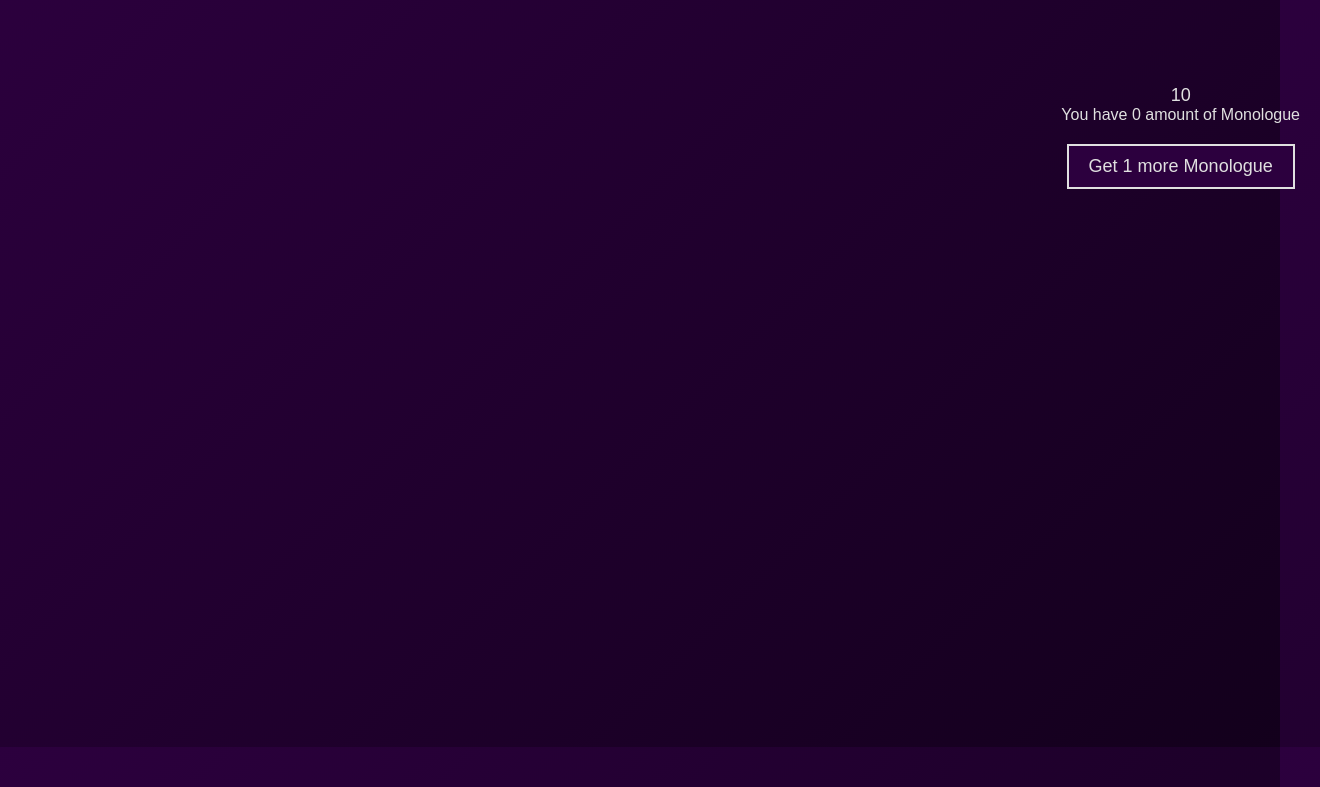
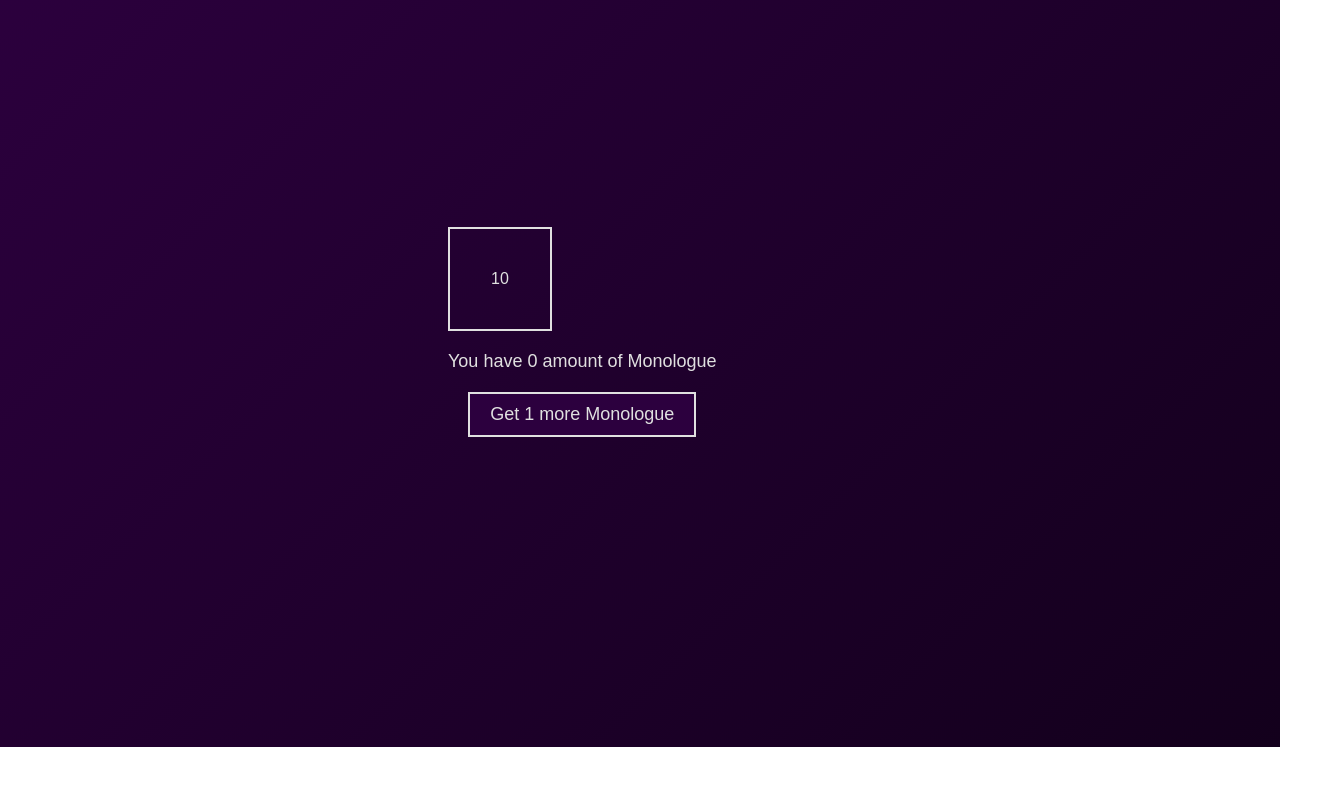
Before and after one commit to Ilikegoogology/Googol-Layers, a plain HTML site: page index.html in a window 1280 px wide. Shown: the part 53-840 px from the top of the page, 1320 px wide, since content can reach past the window. After the commit the page ends 800 px from the top, so only its background shows below. Drawn offline with Linux system fonts and the light colour scheme.

Commit message:
Update index.html - middley middles damiddle

```diff
--- a/index.html
+++ b/index.html
@@ -41,7 +41,6 @@
             left: 0;
             width: 100%;
             height: 100%;
-            padding: 20px;
         }
 
         .header {
@@ -64,19 +63,30 @@
             100% { background-position: 100%; }
         }
 
-        .monologue-box {
-            margin-top: 100px;
+        .monologue-section {
+            position: absolute;
+            top: 35%;
+            left: 35%;
             text-align: center;
         }
 
-        .monologue-count {
+        .monologue-box {
+            width: 100px;
+            height: 100px;
+            display: flex;
+            justify-content: center;
+            align-items: center;
+            border: 2px solid #e0e0e0;
+            margin-bottom: 20px;
+        }
+
+        .monologue-text {
+            margin-top: 20px;
             font-size: 18px;
-            margin-top: 10px;
         }
 
         .monologue-button {
-            display: block;
-            margin: 20px auto;
+            margin-top: 20px;
             padding: 10px 20px;
             font-size: 18px;
             color: #e0e0e0;
@@ -99,11 +109,11 @@
     <div class="main-content">
         <div class="header">
             <div class="googol-layers">Googol Layers</div>
-            <div class="monologue-box">
-                <div class="monologue-count">10</div>
-                <div class="monologue-text">You have <span id="monologueCount">0</span> amount of Monologue</div>
-                <button class="monologue-button" onclick="addMonologue()">Get 1 more Monologue</button>
-            </div>
+        </div>
+        <div class="monologue-section">
+            <div class="monologue-box">10</div>
+            <div class="monologue-text">You have <span id="monologueCount">0</span> amount of Monologue</div>
+            <button class="monologue-button" onclick="addMonologue()">Get 1 more Monologue</button>
         </div>
     </div>
 
```
